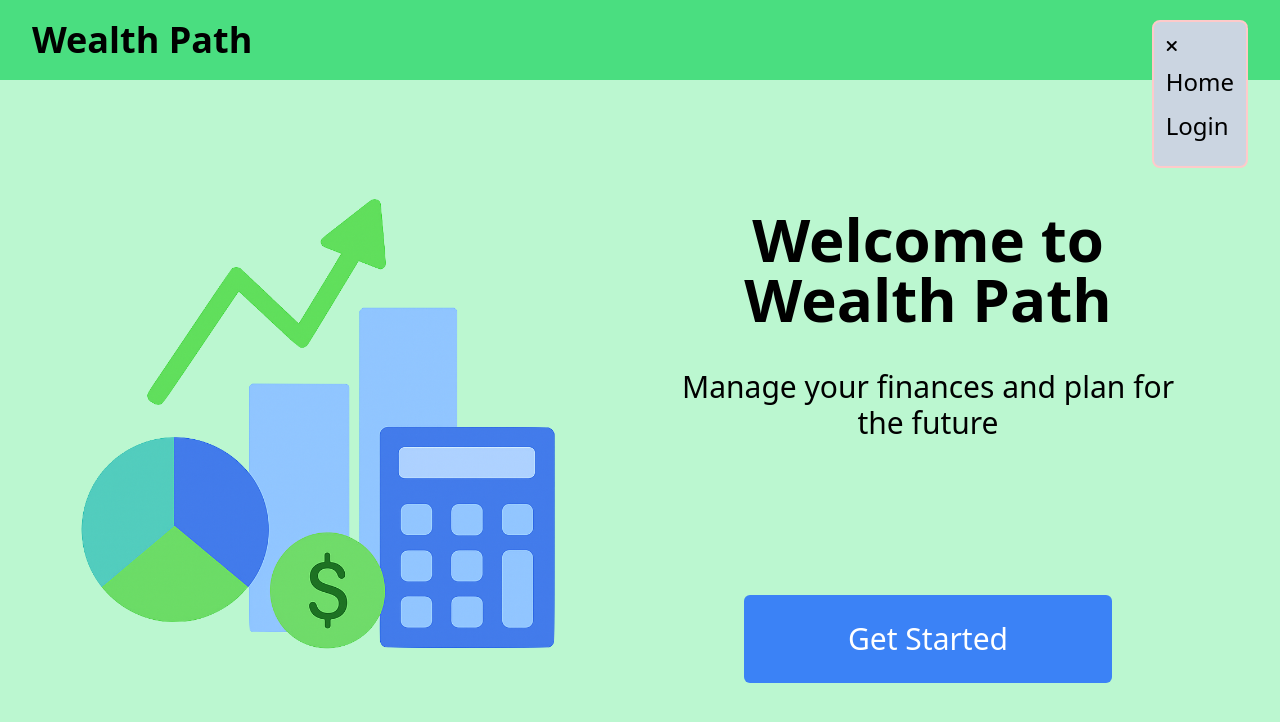
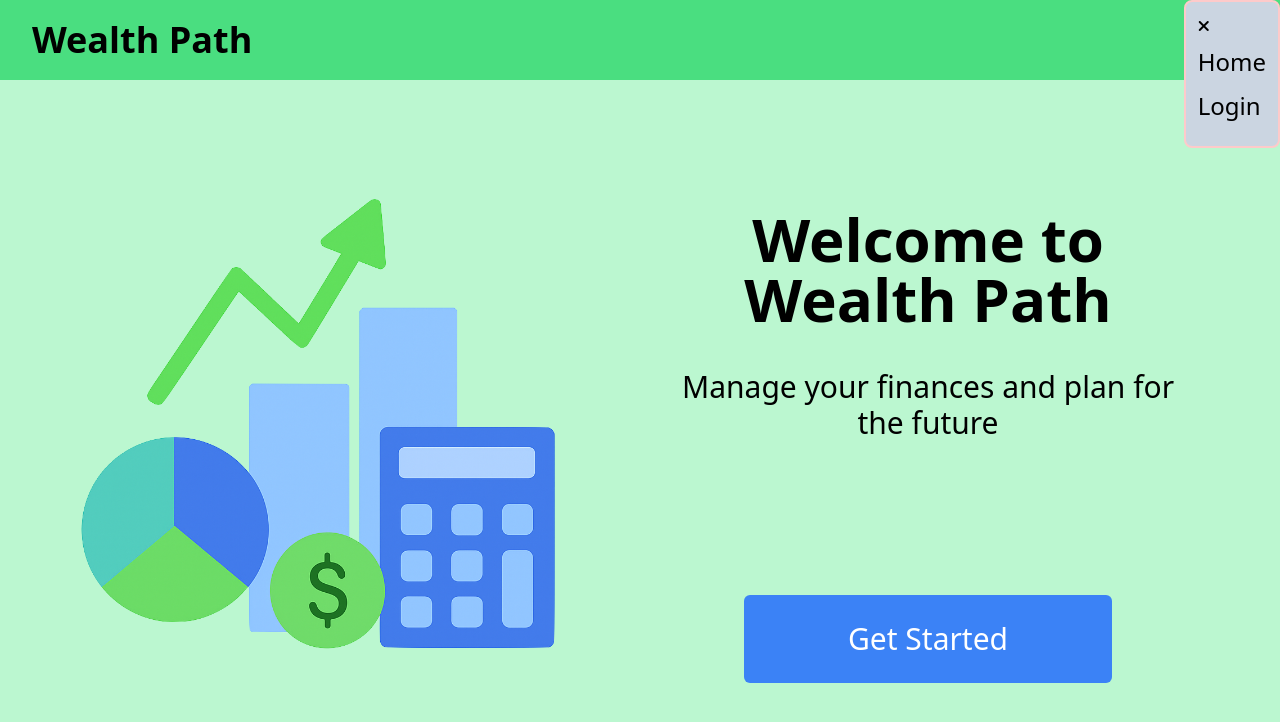
Before and after one commit to david-yang2/wealth-path, a React (Vite) app in the folder wealth_path_frontend/: page / in a window 1280 px wide. Both pictures are taken after a click on the icon 1232 px from the left and 40 px from the top of the page. Shown: the top 722 px of the page. Built offline with nearby package versions, Linux system fonts and the light colour scheme; no server answers.

Commit message:
created backdrop for modal

```diff
--- a/wealth_path_frontend/src/components/NavBar.jsx
+++ b/wealth_path_frontend/src/components/NavBar.jsx
@@ -23,7 +23,7 @@ const NavBar = () => {
           onClick={() => setOpenMenu(true)}
           className="fa-solid fa-bars text-4xl"
         ></i>
-        {openMenu ? <NavModal user={user} setOpenMenu={setOpenMenu} /> : null}
+        {openMenu ? <NavModal user={user} onClose={() => setOpenMenu(false)} /> : null}
       </div>
     </div>
   );
--- a/wealth_path_frontend/src/components/NavModal.jsx
+++ b/wealth_path_frontend/src/components/NavModal.jsx
@@ -1,25 +1,42 @@
-import { Link } from "react-router"
+import { Link } from "react-router";
 
-const NavModal = ( props) => {
-    const {user, setOpenMenu} = props
-    return <div className="absolute top-0 right-0 p-3 rounded-lg bg-slate-300 border-2 border-red-200">
-        <i onClick={() => setOpenMenu(false)}className="fa-solid fa-xmark mb-3"></i>
+const NavModal = (props) => {
+  const { user, onClose } = props;
+  return (
+    // backdrop
+    <div className="fixed inset-0  flex items-center justify-center"
+        onClick={onClose}>
+      <div id="navmodal-container"
+            onClick = {e => e.stopPropagation()}
+            className="absolute top-0 right-0 p-3 rounded-lg bg-slate-300 border-2 border-red-200">
+        <button onClick={onClose}>
+
+        <i
+          className="fa-solid fa-xmark mb-3"
+          ></i>
+          </button>
         {user ? (
-        <nav className="flex flex-col justify-around items-start w-1/3 text-2xl">
-            <Link className="mb-3" to="/transactions">Transactions</Link>
-            <Link className="mb-3" to="/logout">Logout</Link>
-        </nav>
+          <nav className="flex flex-col justify-around items-start w-1/3 text-2xl">
+            <Link className="mb-3" to="/transactions">
+              Transactions
+            </Link>
+            <Link className="mb-3" to="/logout">
+              Logout
+            </Link>
+          </nav>
         ) : (
+          <nav className="flex flex-col justify-around items-start w-1/3 text-2xl">
+            <Link className="mb-3" to="/">
+              Home
+            </Link>
+            <Link className="mb-3" to="/login">
+              Login
+            </Link>
+          </nav>
+        )}
+      </div>
+    </div>
+  );
+};
 
-            <nav className="flex flex-col justify-around items-start w-1/3 text-2xl">
-            <Link className="mb-3" to="/">Home</Link>
-            <Link className="mb-3" to="/login">Login</Link>
-
-        </nav>
-        )
-        }
-
-    </div>
-}
-
-export default NavModal
+export default NavModal;
```
